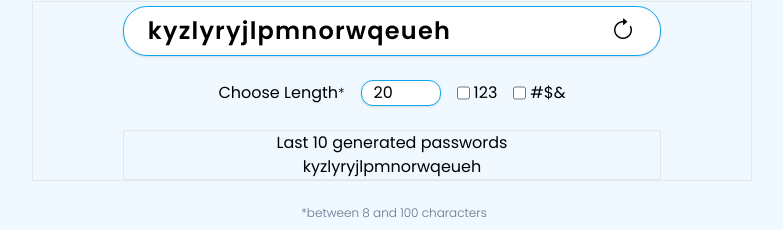
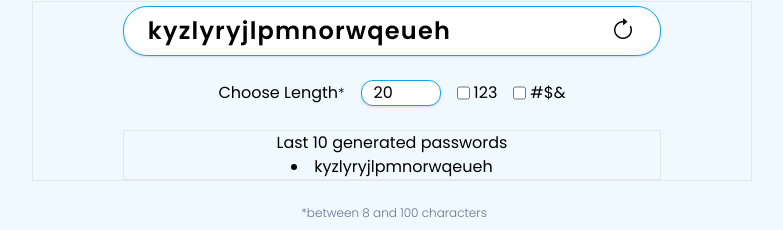
Before and after one commit to dkumza/password-generator-react, a React (Vite) app: page / in a window 1280 px wide. Shown: the part 215-445 px from the top of the page, without its empty margins (248-1031 px from the left). Built offline with nearby package versions, Linux system fonts and the light colour scheme.

Commit message:
history working

```diff
--- a/src/components/History.jsx
+++ b/src/components/History.jsx
@@ -1,14 +1,28 @@
 /* eslint-disable react/prop-types */
+import { useState, useEffect } from "react";
+
 export const History = ({ allPasswords }) => {
-   allPasswords.map((item) => console.log(item));
+   const [savedPassw, setSavedPassw] = useState([]);
+
+   useEffect(() => {
+      if (allPasswords.length > 0) {
+         setSavedPassw((prevPasswords) => [...prevPasswords, allPasswords]);
+      }
+   }, [allPasswords]);
+
    return (
       <div className="border w-3/4 mt-4">
          <h1>Last 10 generated passwords</h1>
-         {allPasswords.map((item, index) => (
+         <p>
+            {savedPassw.slice(-10).map((item, index) => (
+               <li key={index}>{item}</li>
+            ))}
+         </p>
+         {/* {allPasswords.map((item, index) => (
             <span key={index} className="">
                {item.char}
             </span>
-         ))}
+         ))} */}
       </div>
    );
 };
--- a/src/components/Output.jsx
+++ b/src/components/Output.jsx
@@ -10,6 +10,7 @@ export default function Output({
    handleAllPasswords,
 }) {
    const [newPassw, setNewPassw] = useState([]);
+   const [clickCount, setClickCount] = useState(0);
 
    const randomAbc = () => ({
       char: abc[Math.floor(Math.random() * abc.length)],
@@ -44,8 +45,9 @@ export default function Output({
       if (length < 8 || length > 100) return;
       const newPassword = makeRandomPassw(length);
       setNewPassw(newPassword);
-      handleAllPasswords(newPassword);
-   }, [length, numbersSelected, symbolsSelected]);
+      // make from object of password to string
+      handleAllPasswords(newPassword.map((item) => item.char).join(""));
+   }, [length, numbersSelected, symbolsSelected, clickCount]);
 
    return (
       <div className="flex justify-between border rounded-3xl border-sky-500 mt-1 text-center text-2xl tracking-wider  font-semibold py-2 px-4 max-w-full  shadow bg-white w-3/4">
@@ -58,7 +60,10 @@ export default function Output({
          </div>
          <button
             className=" mr-2"
-            onClick={() => setNewPassw(makeRandomPassw(length))}
+            onClick={() => {
+               setNewPassw(makeRandomPassw(length));
+               setClickCount((prevCount) => prevCount + 1);
+            }}
          >
             <i className="bi bi-arrow-clockwise"></i>
          </button>
```
